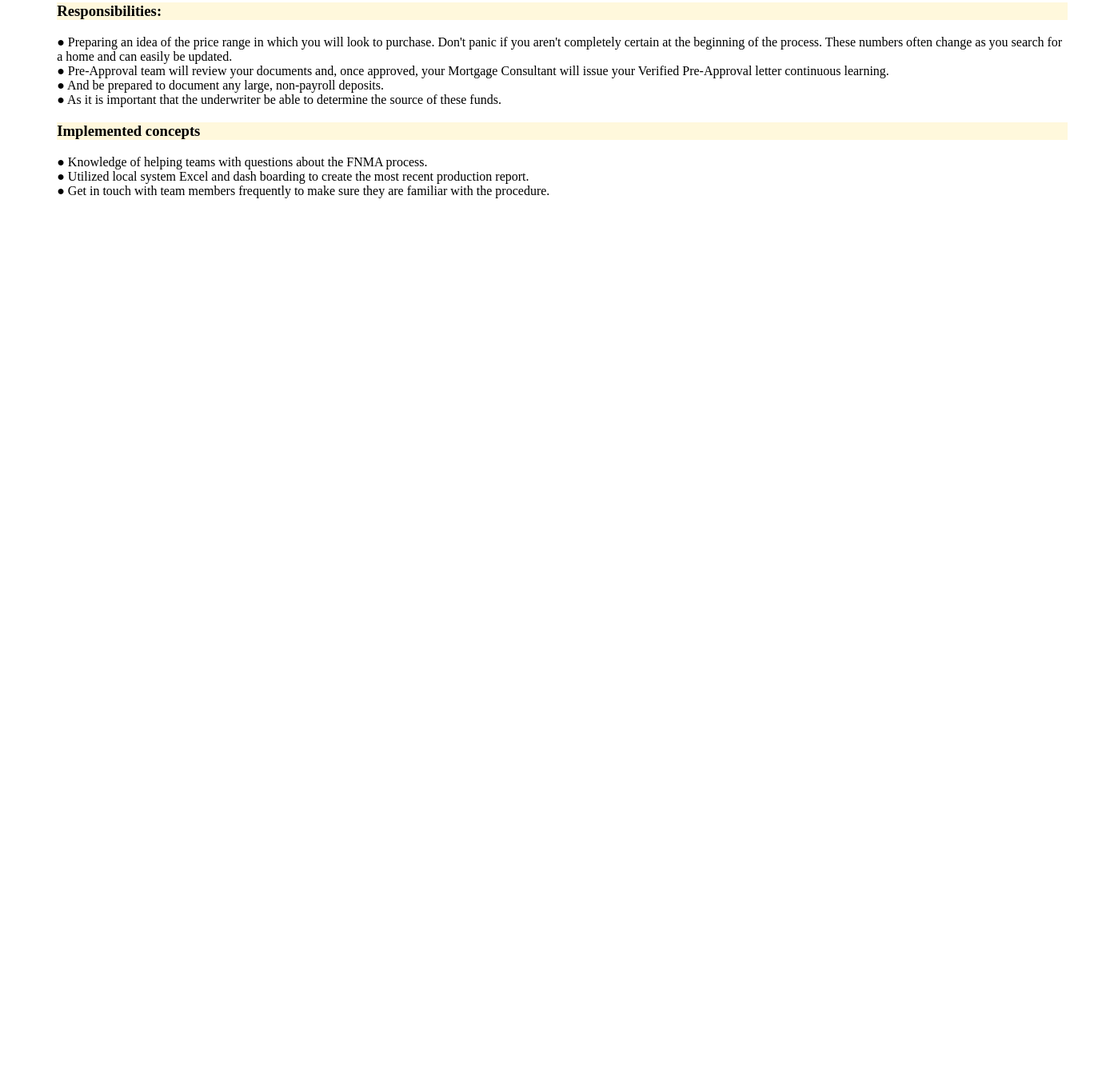
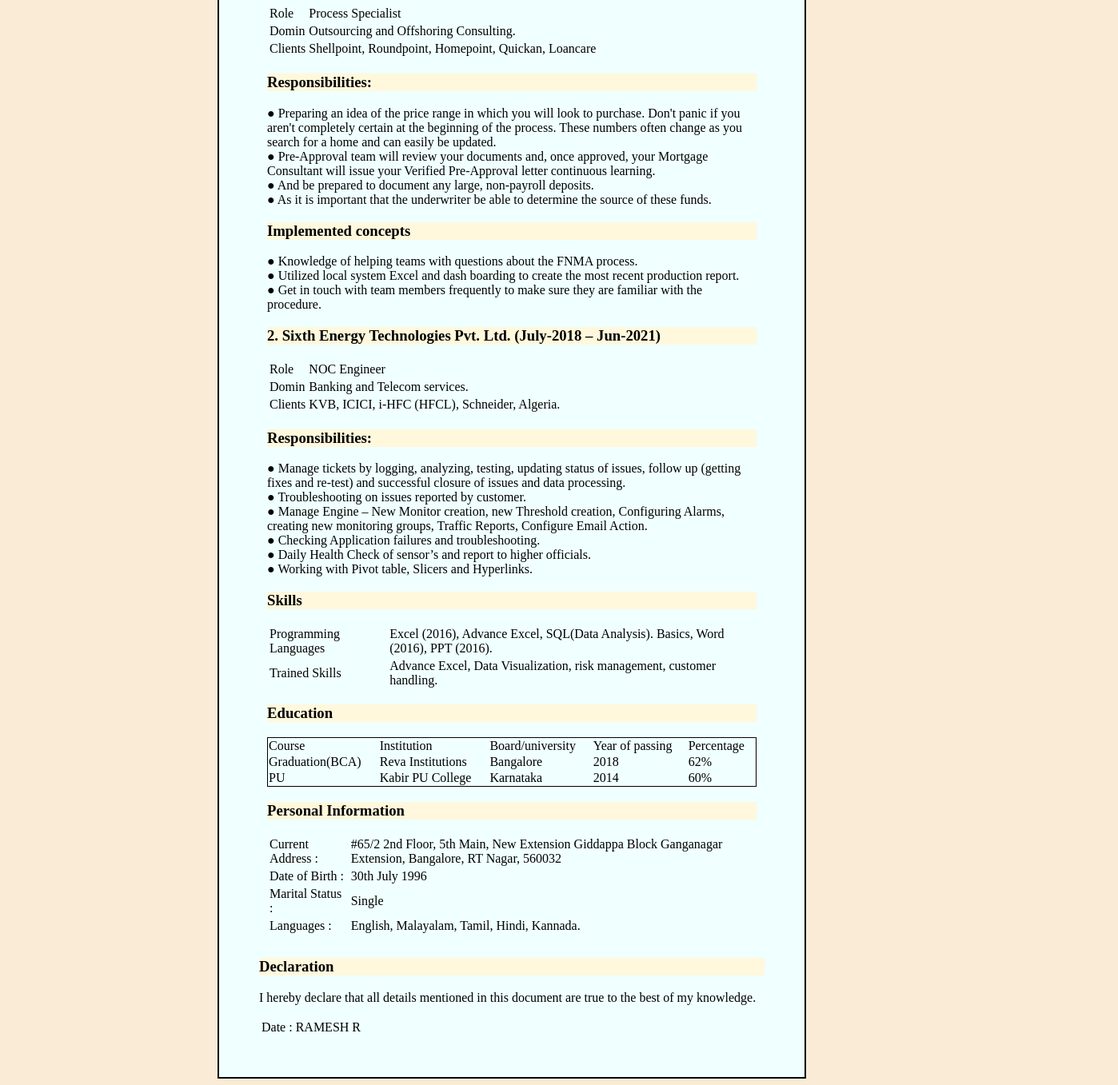
Before and after one commit to R2Ristaken/Project_1, a plain HTML site: page Index.html in a window 1280 px wide. Shown: the part 831-2188 px from the top of the page at 80% size, 1398 px wide, since content can reach past the window. Before the commit the page ends 1166 px from the top, so only its background shows below. Drawn offline with Linux system fonts and the light colour scheme.

Commit message:
content added

```diff
--- a/Index.html
+++ b/Index.html
@@ -61,6 +61,95 @@
                 ●	Utilized local system Excel and dash boarding to create the most recent production report.<br>
                 ●	Get in touch with team members frequently to make sure they are familiar with the procedure.<br>
             </p>
+            <H3>2. Sixth Energy Technologies Pvt. Ltd. (July-2018 – Jun-2021)</H3>
+            <table>
+                <tr>
+                    <td>Role</td>
+                    <td>NOC Engineer</td>
+                </tr>
+                <tr>
+                    <td>Domin</td>
+                    <td>Banking and Telecom services.</td>
+                </tr>
+                <tr>
+                    <td>Clients</td>
+                    <td>KVB, ICICI, i-HFC (HFCL), Schneider, Algeria.</td>
+                </tr>
+            </table>
+            <h3>Responsibilities:</h3>
+            <p> ●	Manage tickets by logging, analyzing, testing, updating status of issues, follow up (getting fixes and re-test) and successful closure of issues and data processing.<br>
+                ●	Troubleshooting on issues reported by customer.<br>
+                ●	Manage Engine – New Monitor creation, new Threshold creation, Configuring Alarms, creating new monitoring groups, Traffic Reports, Configure Email Action.<br>
+                ●	Checking Application failures and troubleshooting.<br>
+                ●	Daily Health Check of sensor’s and report to higher officials. <br>
+                ●	Working with Pivot table, Slicers and Hyperlinks.<br>
+            </p>
+            <h3>Skills</h3>
+            <Table>
+                <tr>
+                    <td>Programming Languages</td>
+                    <td>Excel (2016), Advance Excel, SQL(Data Analysis).
+                        Basics, Word (2016), PPT (2016).
+                    </td>
+                </tr>
+                <tr>
+                    <td>Trained Skills</td>
+                    <td>Advance Excel, Data Visualization, risk management,      customer handling.</td>
+                </tr>
+            </Table>
+            <h3>Education</h3>
+            <table id="Education">
+                <tr>
+                    <td>Course</td>
+                    <td>Institution</td>
+                    <td>Board/university</td>
+                    <td>Year of passing</td>
+                    <td>Percentage</td>
+                </tr>
+                <tr>
+                    <td>Graduation(BCA)</td>
+                    <td>Reva Institutions</td>
+                    <td>Bangalore</td>
+                    <td>2018</td>
+                    <td>62%</td>
+                </tr>
+                <tr>
+                    <td>PU</td>
+                    <td>Kabir PU  College</td>
+                    <td>Karnataka</td>
+                    <td>2014</td>
+                    <td>60%</td>
+                </tr>
+            </table>
+            <h3>Personal Information</h3>
+            <table>
+                <tr>
+                    <td>Current Address :</td>
+                    <td>#65/2 2nd Floor, 5th Main, New Extension Giddappa Block Ganganagar Extension, Bangalore, RT Nagar, 560032</td>
+                </tr>
+                <tr>
+                    <td>Date of Birth :</td>
+                    <td>30th July 1996</td>
+                </tr>
+                <tr>
+                    <td>Marital Status :</td>
+                    <td>Single</td>
+                </tr>
+                <tr>
+                    <td>Languages :</td>
+                    <td>English, Malayalam, Tamil, Hindi, Kannada.</td>
+                </tr>
+            </table>
+        </div>
+        <div id="footer">
+            <h3>Declaration</h3>
+            <p>I hereby declare that all details mentioned in this document are true to the best of my knowledge.</p>
+            <table>
+                <tr>
+                    <td>Date :</td>
+                    <td>RAMESH R</td>
+                </tr>
+            </table>
         </div>
     </div>
 </body>
--- a/style.css
+++ b/style.css
@@ -1,7 +1,15 @@
 #main{
     height: 100%;
-    width: 100%;
-    padding: 5%;
+    width: 50%;
+    padding: 50px;
+    margin: auto;
+    border: 2px solid black;
+    align-self: center;
+    background-color: azure;
+}
+body{
+    background-color: antiquewhite;
+    background-attachment: fixed;
 }
 #Resume{
     text-align: center;
@@ -12,16 +20,25 @@
 }
 img{
     width: 140px;
+    object-fit: cover;
+    object-position: 15% 100%;
     float: right;
-    margin-left: 250px;
+    margin-left: 340px;
     border-radius: 50%;
 }
 #continer{
     position: relative;
     text-align: left;
-
+    margin: auto;
+    padding: 10px;
 }
 h3{
     text-align: left;
     background-color: cornsilk;
 }
+#Education{
+    border: 1px solid;
+    border-collapse: collapse;
+    width: 100%;
+    height: 70%;
+}
```
